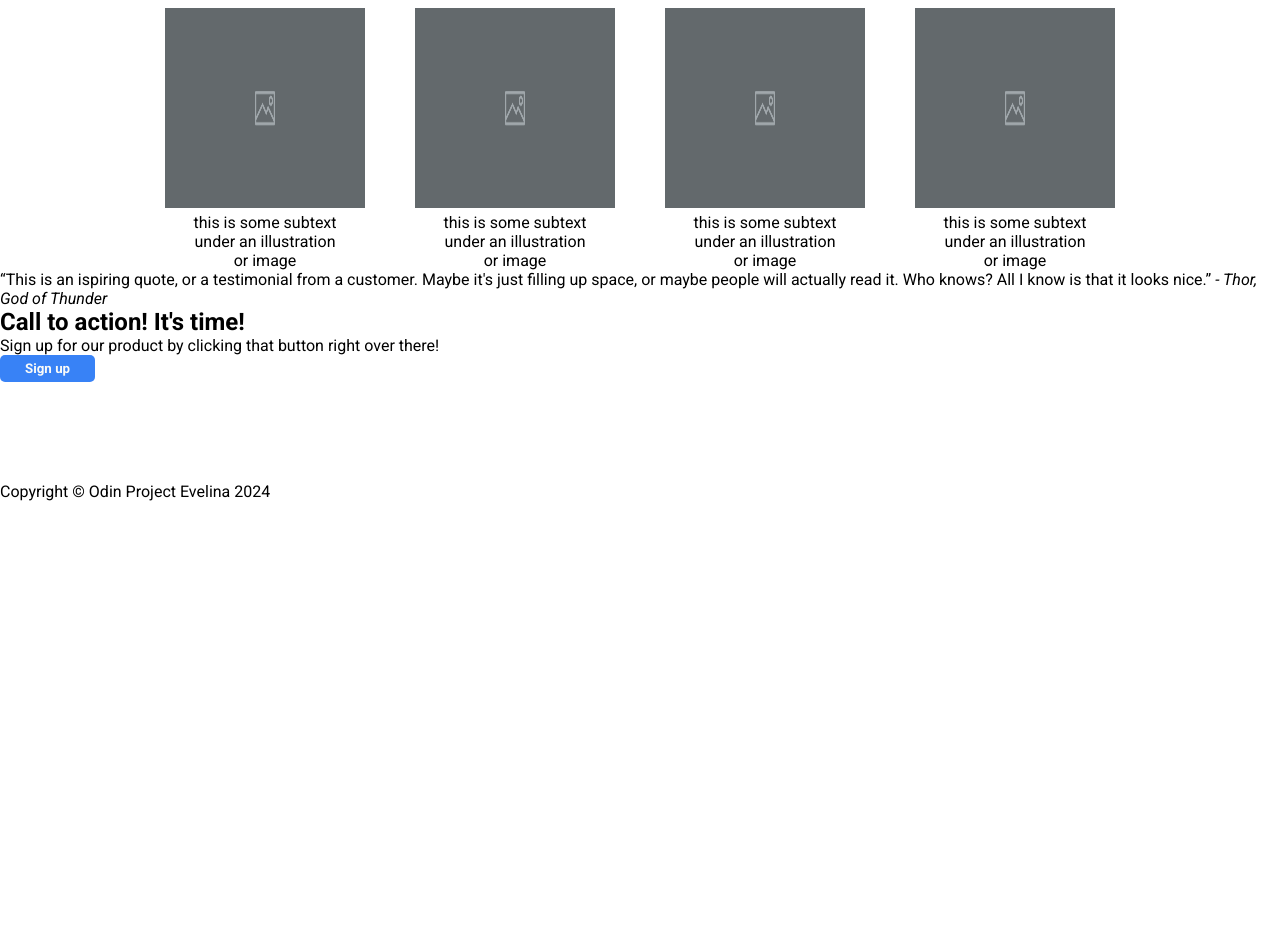
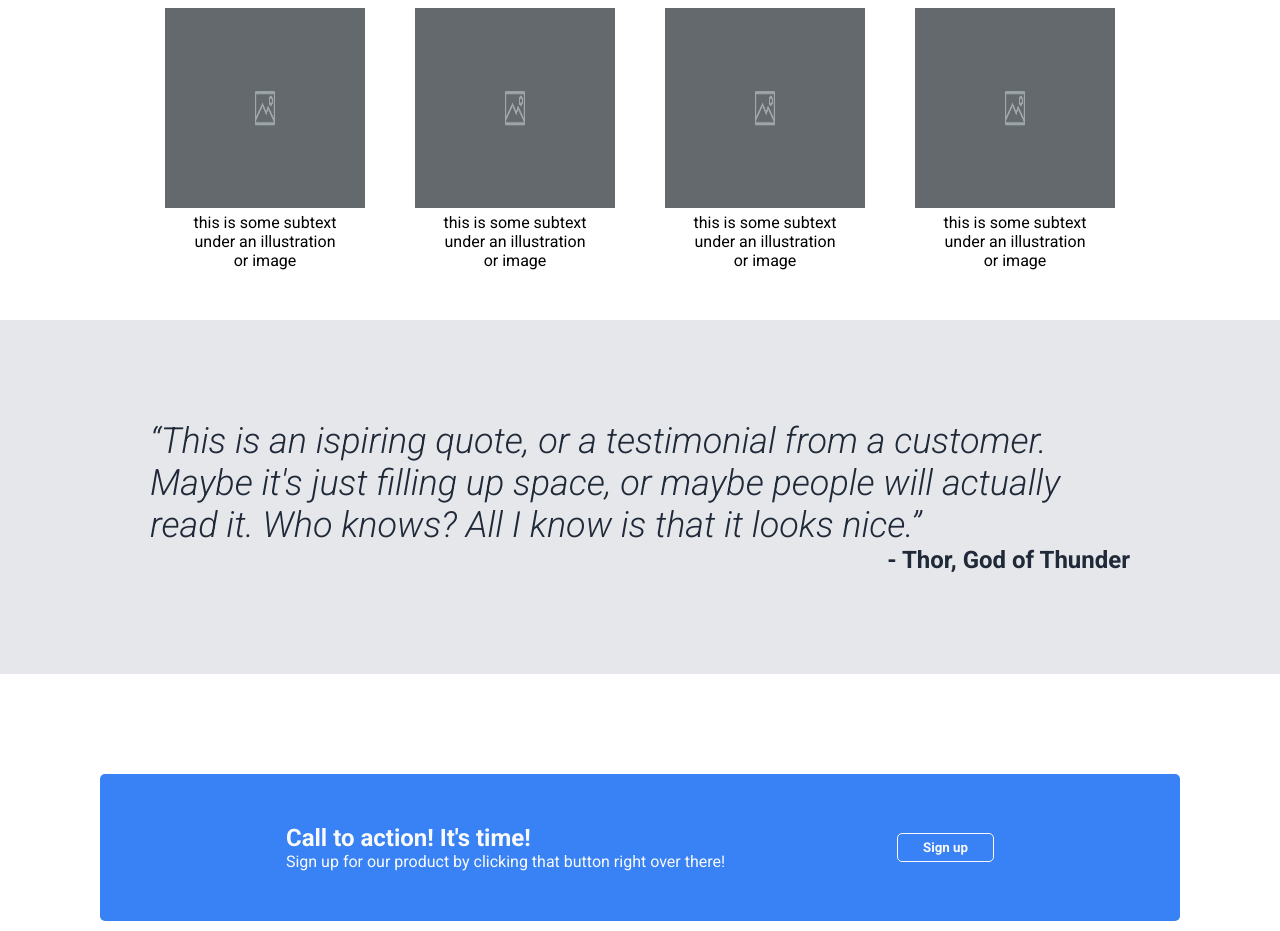
Before and after one commit to kiwaeva/odin-webpage-assignment, a plain HTML site: page index.html in a window 1280 px wide. Shown: the part 729-1660 px from the top of the page. Before the commit the page ends 1230 px from the top, so only its background shows below. Drawn offline with Linux system fonts and the light colour scheme.

Commit message:
Style sections 3,4 and footer.

```diff
--- a/css/style.css
+++ b/css/style.css
@@ -79,8 +79,10 @@ img{
 
 .section2{
     display: flex;
+    /* flex: column; */
     justify-content: center;
     gap: 100px;
+    margin-bottom: 50px;
 }
 
 .header{
@@ -105,3 +107,59 @@ img{
     padding: 0;
     margin: 5px;
 }
+
+ /*SECTION3  */
+
+.section3{
+    display: flex;
+    flex-direction: column;
+    background-color: #e5e7eb;
+    padding:100px 150px;
+    align-items: center;
+    color: #1f2937;
+}
+
+.section3 q {
+    font-size: 36px;
+    font-style: italic;
+    font-weight: 300;
+    text-align: left;
+}
+
+.section3 cite{
+    align-self: end;
+    font-size: 24px;
+    font-weight: bold;
+    font-style:normal;
+}
+
+/* SECTION 4 */
+.section4 {
+    display: flex;
+    margin: 100px;
+    padding: 50px 100px;
+    background-color: #3882f6;
+    color: #f9faf8;
+    justify-content: space-around;
+    align-items: center;
+    border-radius: 5px;
+}
+.section4 button{
+    border-color:  #f9faf8;
+    border: solid 1px;
+    margin: auto 0;
+
+}
+
+footer{
+    display: flex;
+    background-color: #1f2937;
+    color: #f9faf8;
+    padding:30px;
+    justify-content: center;
+    align-items: center;
+}
+
+footer p {
+
+}
```
